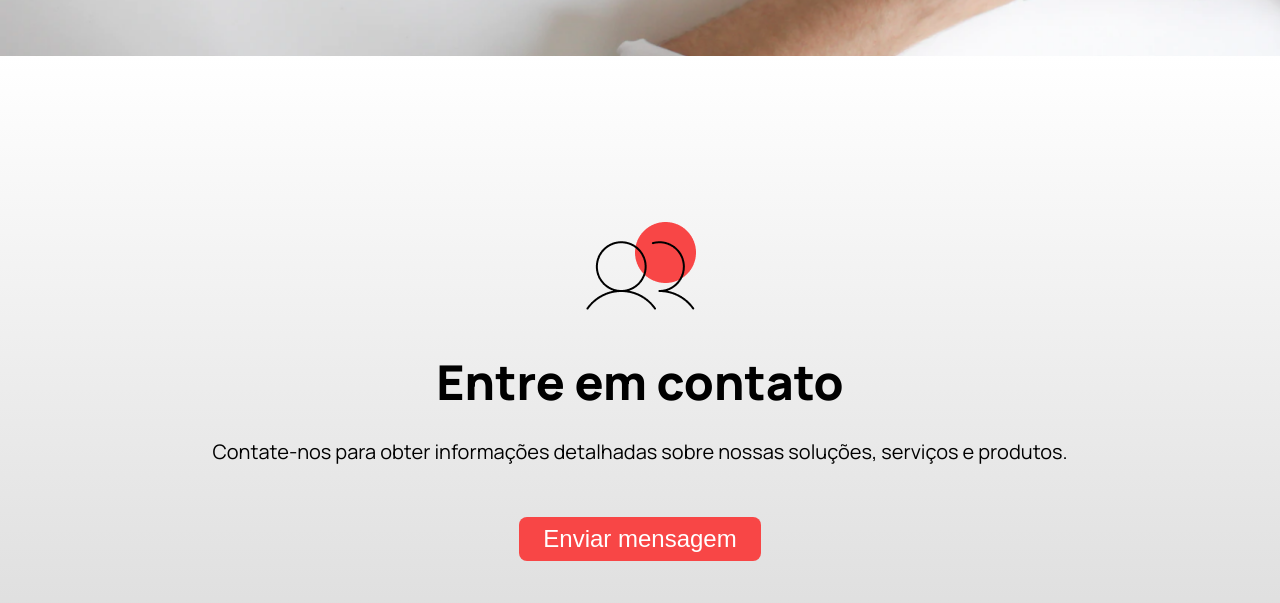
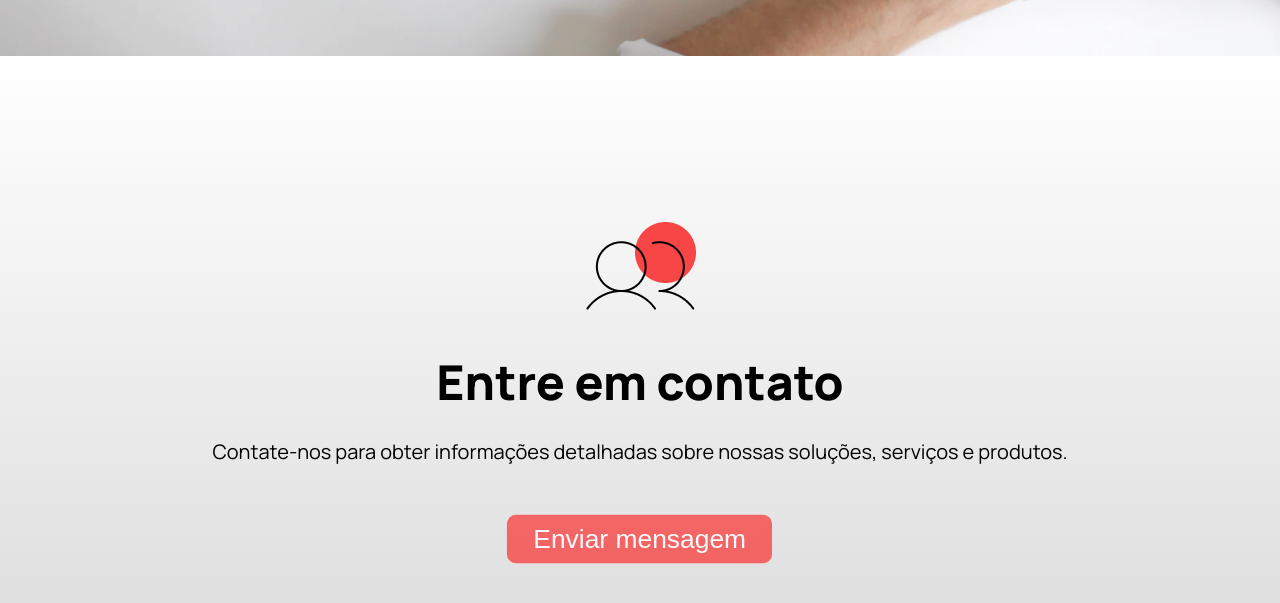
Before and after one commit to odiogorodriigues/Landing-Page---Responsividade, a plain HTML site: page index.html in a window 1280 px wide. In both pictures the pointer is over the button "Enviar mensagem". Shown: the part 704-1307 px from the top of the page. Drawn offline with Linux system fonts and the light colour scheme.

Commit message:
Animações Básicas

```diff
--- a/styles.css
+++ b/styles.css
@@ -66,6 +66,12 @@ p {
 
 .container > button {
     margin-top: 2rem;
+    transition: opacity .5s ease-in-out, transform .5s .2s;
+}
+
+.container > button:hover {
+    opacity: .8;
+    transform: scale(1.1);
 }
 
 .background-gradient {
```
